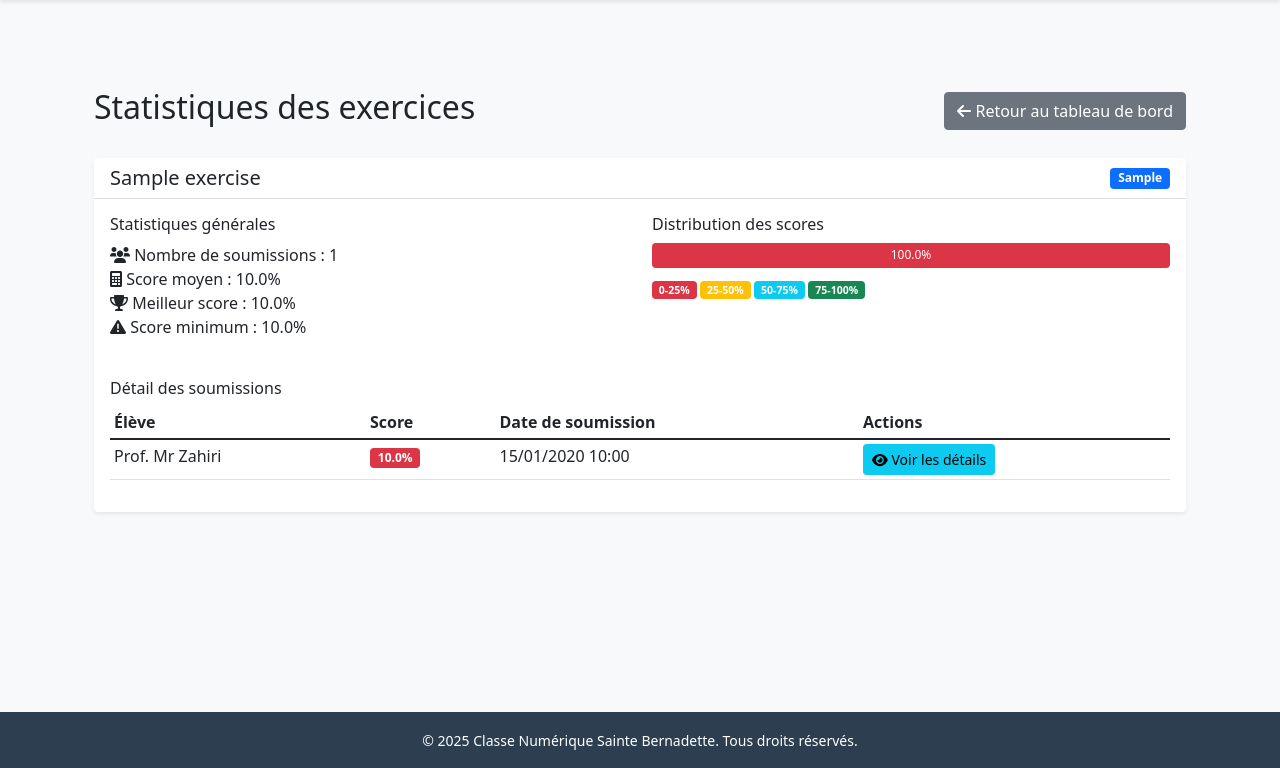
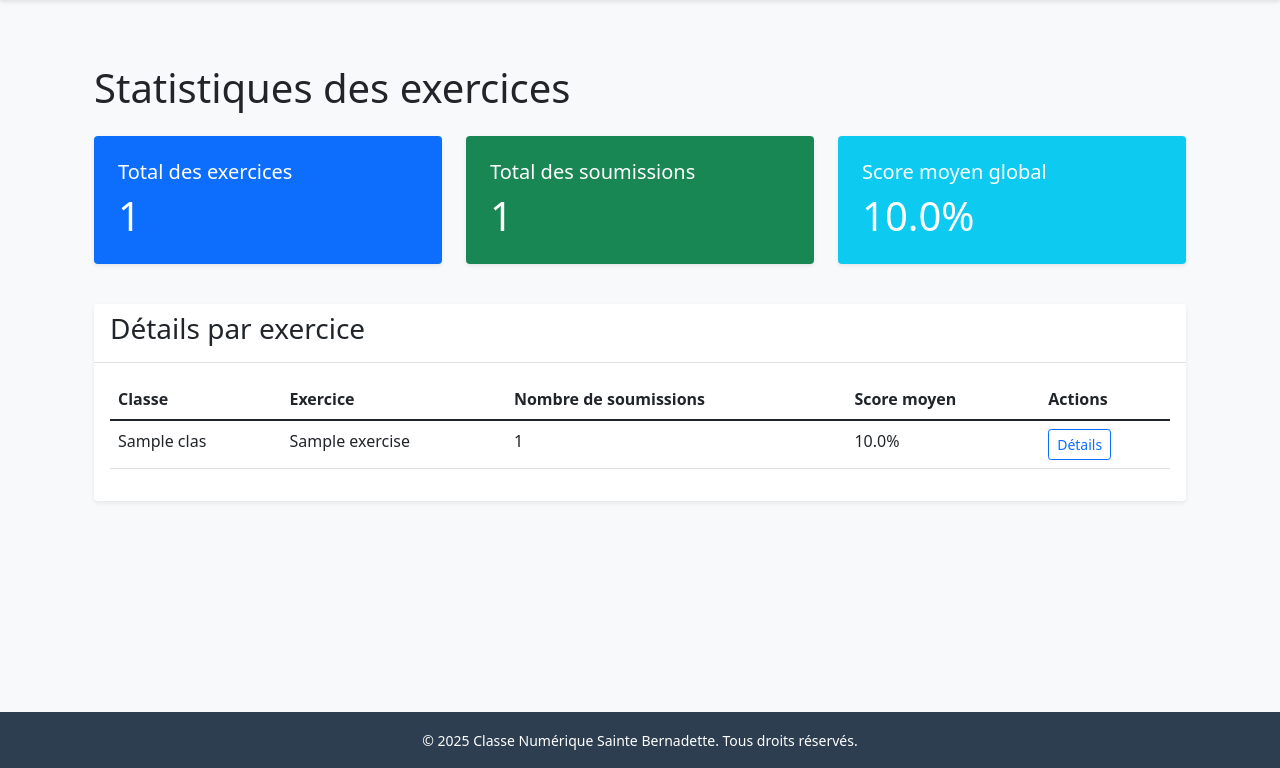
Before and after one commit to ZAHIRI1398/classenumeriqueSainte-Bernadette, a Flask app: page /exercise_stats in a window 1280 px wide. Shown: the part 80-848 px from the top of the page. Run offline with Flask 3, Linux system fonts and the light colour scheme; a user stored in the database is signed in; tables that the repository leaves empty hold one stand-in row (values such as "Sample post").

Commit message:
Ajout de la fonctionnalité de statistiques pour les enseignants

```diff
--- a/app.py
+++ b/app.py
@@ -1892,51 +1892,58 @@ def debug_submissions(exercise_id):
 
 @app.route('/exercise_stats')
 @login_required
+@teacher_required
 def exercise_stats():
-    if not current_user.is_teacher:
-        flash('Accès non autorisé.', 'error')
-        return redirect(url_for('index'))
-
-    # Récupérer tous les exercices
-    exercises = Exercise.query.all()
-
-    # Préparer les statistiques pour chaque exercice
-    for exercise in exercises:
-        # Récupérer toutes les soumissions pour cet exercice avec les données des étudiants
-        submissions = ExerciseSubmission.query\
-            .filter_by(exercise_id=exercise.id)\
-            .join(User, ExerciseSubmission.student_id == User.id)\
-            .add_entity(User)\
-            .all()
-
-        # Convertir les résultats en objets plus faciles à manipuler
-        exercise.submissions = []
-        for submission, user in submissions:
-            submission.student = user
-            exercise.submissions.append(submission)
-
-        if exercise.submissions:
-            scores = [s.score for s in exercise.submissions]
-            exercise.average_score = sum(scores) / len(scores)
-            exercise.max_score = max(scores)
-            exercise.min_score = min(scores)
-
-            # Calculer la distribution des scores
-            exercise.score_distribution = {}
-            ranges = [(0, 25), (25, 50), (50, 75), (75, 100)]
-            for start, end in ranges:
-                count = sum(1 for score in scores if start <= score < end or (end == 100 and score == 100))
-                exercise.score_distribution[(start, end)] = count
-        else:
-            exercise.average_score = 0
-            exercise.max_score = 0
-            exercise.min_score = 0
-            exercise.score_distribution = {(0, 25): 0, (25, 50): 0, (50, 75): 0, (75, 100): 0}
-
-    return render_template('exercise_stats.html', exercises=exercises)
+    try:
+        # Récupérer toutes les classes de l'enseignant
+        teacher_classes = Class.query.filter_by(teacher_id=current_user.id).all()
+
+        # Récupérer tous les exercices de ces classes
+        all_exercises = []
+        for class_ in teacher_classes:
+            for course in class_.courses:
+                all_exercises.extend(course.exercises)
+
+        # Calculer les statistiques
+        total_exercises = len(all_exercises)
+        total_submissions = 0
+        average_scores = []
+
+        exercise_stats = []
+        for exercise in all_exercises:
+            submissions = ExerciseSubmission.query.filter_by(exercise_id=exercise.id).all()
+            num_submissions = len(submissions)
+            total_submissions += num_submissions
+
+            if num_submissions > 0:
+                avg_score = sum(sub.score for sub in submissions) / num_submissions
+                average_scores.append(avg_score)
+
+                exercise_stats.append({
+                    'exercise': exercise,
+                    'submissions': num_submissions,
+                    'average_score': avg_score,
+                    'class_name': exercise.course.class_.name
+                })
+
+        overall_stats = {
+            'total_exercises': total_exercises,
+            'total_submissions': total_submissions,
+            'average_score': sum(average_scores) / len(average_scores) if average_scores else 0
+        }
+
+        return render_template('exercise_stats.html',
+                             exercise_stats=exercise_stats,
+                             overall_stats=overall_stats)
+
+    except Exception as e:
+        logger.error(f"Error accessing exercise statistics: {str(e)}")
+        flash("Une erreur s'est produite lors de l'accès aux statistiques.", "error")
+        return redirect(url_for('teacher_dashboard'))
 
 @app.route('/exercise/<int:exercise_id>/stats')
 @login_required
+@teacher_required
 def exercise_specific_stats(exercise_id):
     if not current_user.is_teacher:
         flash('Accès non autorisé.', 'error')
@@ -1946,16 +1953,12 @@ def exercise_specific_stats(exercise_id):
     exercise = Exercise.query.get_or_404(exercise_id)
 
     # Récupérer toutes les soumissions pour cet exercice avec les données des étudiants
-    submissions = ExerciseSubmission.query\
-        .filter_by(exercise_id=exercise.id)\
-        .join(User, ExerciseSubmission.student_id == User.id)\
-        .add_entity(User)\
-        .all()
+    submissions = ExerciseSubmission.query.filter_by(exercise_id=exercise_id).all()
 
     # Convertir les résultats en objets plus faciles à manipuler
     exercise.submissions = []
-    for submission, user in submissions:
-        submission.student = user
+    for submission in submissions:
+        submission.student = User.query.get(submission.student_id)
         exercise.submissions.append(submission)
 
     if exercise.submissions:
--- a/templates/exercise_stats.html
+++ b/templates/exercise_stats.html
@@ -1,96 +1,68 @@
 {% extends "base.html" %}
 
+{% block title %}Statistiques des exercices{% endblock %}
+
 {% block content %}
-<div class="container mt-4">
-    {% if single_exercise %}
-        <div class="d-flex justify-content-between align-items-center mb-4">
-            <h2>Statistiques de l'exercice</h2>
-            <a href="{{ url_for('view_exercise', exercise_id=exercises[0].id) }}" class="btn btn-secondary">
-                <i class="fas fa-arrow-left"></i> Retour à l'exercice
-            </a>
+<div class="container">
+    <h1 class="mb-4">Statistiques des exercices</h1>
+
+    <!-- Statistiques globales -->
+    <div class="row mb-4">
+        <div class="col-md-4">
+            <div class="card bg-primary text-white">
+                <div class="card-body">
+                    <h5 class="card-title">Total des exercices</h5>
+                    <p class="card-text display-4">{{ overall_stats.total_exercises }}</p>
                 </div>
-    {% else %}
-        <div class="d-flex justify-content-between align-items-center mb-4">
-            <h2>Statistiques des exercices</h2>
-            <a href="{{ url_for('teacher_dashboard') }}" class="btn btn-secondary">
-                <i class="fas fa-arrow-left"></i> Retour au tableau de bord
-            </a>
             </div>
-    {% endif %}
-
-    {% for exercise in exercises %}
-    <div class="card mb-4">
-        <div class="card-header d-flex justify-content-between align-items-center">
-            <h5 class="mb-0">{{ exercise.title }}</h5>
-            <span class="badge bg-primary">{{ exercise.exercise_type }}</span>
         </div>
+        <div class="col-md-4">
+            <div class="card bg-success text-white">
                 <div class="card-body">
-            <div class="row">
-                <div class="col-md-6">
-                    <h6>Statistiques générales</h6>
-                    <ul class="list-unstyled">
-                        <li><i class="fas fa-users"></i> Nombre de soumissions : {{ exercise.submissions|length }}</li>
-                        <li><i class="fas fa-calculator"></i> Score moyen : {{ "%.1f"|format(exercise.average_score|default(0)) }}%</li>
-                        <li><i class="fas fa-trophy"></i> Meilleur score : {{ "%.1f"|format(exercise.max_score|default(0)) }}%</li>
-                        <li><i class="fas fa-exclamation-triangle"></i> Score minimum : {{ "%.1f"|format(exercise.min_score|default(0)) }}%</li>
-                    </ul>
+                    <h5 class="card-title">Total des soumissions</h5>
+                    <p class="card-text display-4">{{ overall_stats.total_submissions }}</p>
                 </div>
-                <div class="col-md-6">
-                    <h6>Distribution des scores</h6>
-                    <div class="progress" style="height: 25px;">
-                        {% set ranges = [(0, 25), (25, 50), (50, 75), (75, 100)] %}
-                        {% for start, end in ranges %}
-                            {% set count = exercise.score_distribution.get((start, end), 0) %}
-                            {% set percentage = (count / exercise.submissions|length * 100)|round if exercise.submissions else 0 %}
-                            <div class="progress-bar bg-{{ ['danger', 'warning', 'info', 'success'][loop.index0] }}"
-                                 role="progressbar"
-                                 style="width: {{ percentage }}%"
-                                 data-bs-toggle="tooltip"
-                                 title="{{ start }}-{{ end }}% : {{ count }} élève(s)">
-                                {{ percentage }}%
             </div>
-                        {% endfor %}
         </div>
-                    <div class="mt-2">
-                        <small class="text-muted">
-                            <span class="badge bg-danger">0-25%</span>
-                            <span class="badge bg-warning">25-50%</span>
-                            <span class="badge bg-info">50-75%</span>
-                            <span class="badge bg-success">75-100%</span>
-                        </small>
+        <div class="col-md-4">
+            <div class="card bg-info text-white">
+                <div class="card-body">
+                    <h5 class="card-title">Score moyen global</h5>
+                    <p class="card-text display-4">{{ "%.1f"|format(overall_stats.average_score) }}%</p>
+                </div>
             </div>
         </div>
     </div>
 
-            {% if exercise.submissions %}
-            <div class="mt-4">
-                <h6>Détail des soumissions</h6>
+    <!-- Liste des exercices -->
+    <div class="card">
+        <div class="card-header">
+            <h3>Détails par exercice</h3>
+        </div>
+        <div class="card-body">
             <div class="table-responsive">
-                    <table class="table table-sm table-hover">
+                <table class="table table-hover">
                     <thead>
                         <tr>
-                                <th>Élève</th>
-                                <th>Score</th>
-                                <th>Date de soumission</th>
+                            <th>Classe</th>
+                            <th>Exercice</th>
+                            <th>Nombre de soumissions</th>
+                            <th>Score moyen</th>
                             <th>Actions</th>
                         </tr>
                     </thead>
                     <tbody>
-                            {% for submission in exercise.submissions %}
+                        {% for stat in exercise_stats %}
                         <tr>
-                                <td>{{ submission.student.username }}</td>
+                            <td>{{ stat.class_name }}</td>
+                            <td>{{ stat.exercise.title }}</td>
+                            <td>{{ stat.submissions }}</td>
+                            <td>{{ "%.1f"|format(stat.average_score) }}%</td>
                             <td>
-                                    <span class="badge bg-{{ 'success' if submission.score >= 75 else 'info' if submission.score >= 50 else 'warning' if submission.score >= 25 else 'danger' }}">
-                                        {{ "%.1f"|format(submission.score) }}%
-                                    </span>
-                                </td>
-                                <td>{{ submission.submitted_at.strftime('%d/%m/%Y %H:%M') }}</td>
-                                <td>
-                                    <button type="button" class="btn btn-sm btn-info"
-                                            data-bs-toggle="modal"
-                                            data-bs-target="#submissionModal{{ submission.id }}">
-                                        <i class="fas fa-eye"></i> Voir les détails
-                                    </button>
+                                <a href="{{ url_for('exercise_specific_stats', exercise_id=stat.exercise.id) }}"
+                                   class="btn btn-sm btn-outline-primary">
+                                    Détails
+                                </a>
                             </td>
                         </tr>
                         {% endfor %}
@@ -98,65 +70,13 @@
                 </table>
             </div>
         </div>
-
-            {% for submission in exercise.submissions %}
-            <div class="modal fade" id="submissionModal{{ submission.id }}" tabindex="-1">
-                <div class="modal-dialog modal-lg">
-                    <div class="modal-content">
-                        <div class="modal-header">
-                            <h5 class="modal-title">Détails de la soumission - {{ submission.student.username }}</h5>
-                            <button type="button" class="btn-close" data-bs-dismiss="modal"></button>
     </div>
-                        <div class="modal-body">
-                            {% if exercise.exercise_type == 'PAIR_MATCH' %}
-                                <h6>Correspondances de l'élève :</h6>
-                                <div class="table-responsive">
-                                    <table class="table table-sm">
-                                        <thead>
-                                            <tr>
-                                                <th>Élément</th>
-                                                <th>Réponse</th>
-                                                <th>Statut</th>
-                                            </tr>
-                                        </thead>
-                                        <tbody>
-                                            {% for pair in exercise.pair_matches %}
-                                            <tr>
-                                                <td>{{ pair.left_content }}</td>
-                                                <td>{{ pair.right_content }}</td>
-                                                <td>
-                                                    {% if submission.answers.get(pair.id|string) == pair.id %}
-                                                        <span class="text-success"><i class="fas fa-check"></i> Correct</span>
-                                                    {% else %}
-                                                        <span class="text-danger"><i class="fas fa-times"></i> Incorrect</span>
-                                                    {% endif %}
-                                                </td>
-                                            </tr>
-                                            {% endfor %}
-                                        </tbody>
-                                    </table>
-                                </div>
-                            {% endif %}
-                        </div>
-                    </div>
-                </div>
-            </div>
-            {% endfor %}
-            {% endif %}
-        </div>
-    </div>
-    {% endfor %}
 </div>
 {% endblock %}
 
 {% block scripts %}
+<script src="https://cdn.jsdelivr.net/npm/chart.js"></script>
 <script>
-document.addEventListener('DOMContentLoaded', function() {
-    // Initialisation des tooltips Bootstrap
-    var tooltipTriggerList = [].slice.call(document.querySelectorAll('[data-bs-toggle="tooltip"]'))
-    var tooltipList = tooltipTriggerList.map(function (tooltipTriggerEl) {
-        return new bootstrap.Tooltip(tooltipTriggerEl)
-    });
-});
+    // Vous pouvez ajouter ici du code JavaScript pour des graphiques si nécessaire
 </script>
 {% endblock %}
```
Lines whose indentation alone changed are shown as unchanged.
